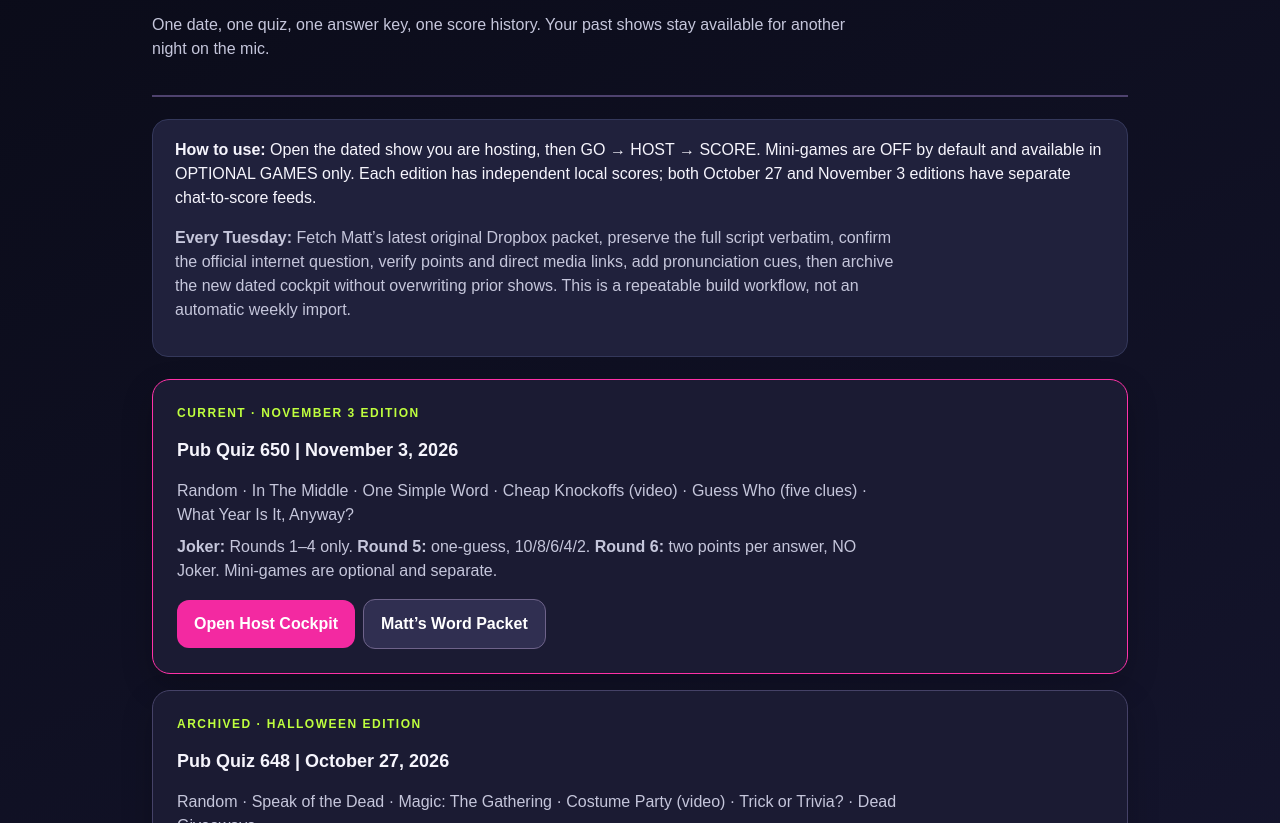
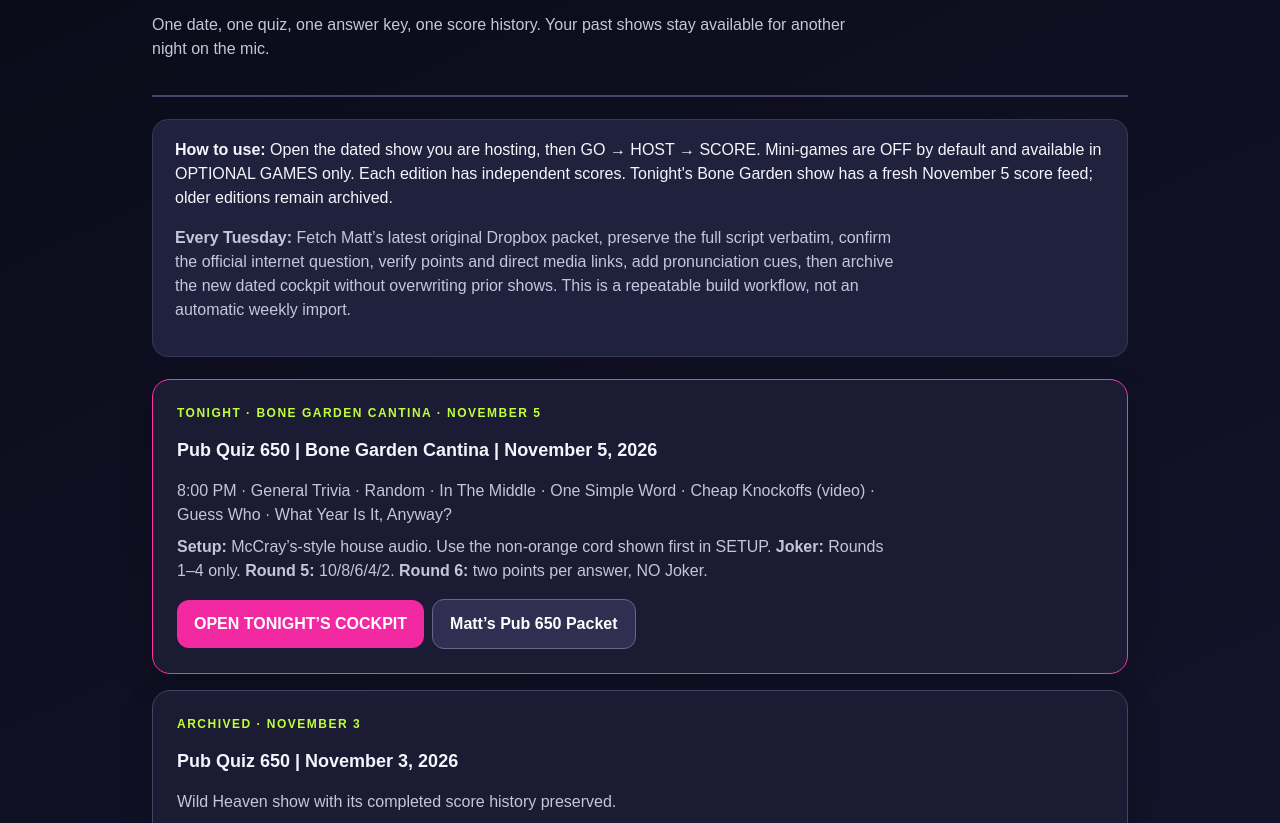
Before and after one commit to laurenbush305/scrambled-up-practice, a plain HTML site: page dst-archive/index.html in a window 1280 px wide. Shown: the part 129-952 px from the top of the page. Drawn offline with Linux system fonts and the light colour scheme.

Commit message:
Make Bone Garden Nov 5 the current trivia cockpit

```diff
--- a/dst-archive/index.html
+++ b/dst-archive/index.html
@@ -1,8 +1,9 @@
 <!doctype html><html lang="en"><head><meta charset="utf-8"><meta name="viewport" content="width=device-width,initial-scale=1"><title>Dirty South Trivia | Show Archive</title><style>
 :root{color-scheme:dark}*{box-sizing:border-box}body{margin:0;background:linear-gradient(155deg,#0a0b18,#191936);font:16px/1.5 Arial,sans-serif;color:#f6f5fd;min-height:100vh}main{max-width:1020px;margin:auto;padding:35px 22px 80px}header{padding:0 0 18px;border-bottom:2px solid #4e426e}small{letter-spacing:2px;color:#44bdfd;text-transform:uppercase;font-weight:900}h1{font-size:clamp(30px,6vw,52px);line-height:1.1;margin:10px 0}p{color:#c5c6db;max-width:720px}.note{background:#20213c;border:1px solid #34385b;border-radius:16px;padding:18px 22px;margin:22px 0}h2{font-size:18px}article{border:1px solid #454267;border-radius:18px;background:#1b1b33;padding:24px;margin:16px 0;box-shadow:0 12px 32px #0003}.new{border-color:#ff32a8}a{color:#fff;text-decoration:none;display:inline-block;padding:12px 17px;border-radius:12px;background:#f329a1;font-weight:900;margin:8px 8px 0 0}a.secondary{background:#302f51;border:1px solid #6e638a}.tag{font-weight:900;color:#bfff3e;font-size:12px;letter-spacing:1.5px}footer{color:#8d8fae;font-size:13px;margin-top:30px}article p{margin:8px 0}</style></head>
 <body><main><header><small>Dirty South Trivia · Private host workflow</small><h1>🎤 The Show Vault</h1><p>One date, one quiz, one answer key, one score history. Your past shows stay available for another night on the mic.</p></header>
-<div class="note"><b>How to use:</b> Open the dated show you are hosting, then GO → HOST → SCORE. Mini-games are OFF by default and available in OPTIONAL GAMES only. Each edition has independent local scores; both October 27 and November 3 editions have separate chat-to-score feeds.<p><b>Every Tuesday:</b> Fetch Matt’s latest original Dropbox packet, preserve the full script verbatim, confirm the official internet question, verify points and direct media links, add pronunciation cues, then archive the new dated cockpit without overwriting prior shows. This is a repeatable build workflow, not an automatic weekly import.</p></div>
-<article class="new"><div class="tag">CURRENT · NOVEMBER 3 EDITION</div><h2>Pub Quiz 650 | November 3, 2026</h2><p>Random · In The Middle · One Simple Word · Cheap Knockoffs (video) · Guess Who (five clues) · What Year Is It, Anyway?</p><p><b>Joker:</b> Rounds 1–4 only. <b>Round 5:</b> one-guess, 10/8/6/4/2. <b>Round 6:</b> two points per answer, NO Joker. Mini-games are optional and separate.</p><a href="/2026-11-03-650/">Open Host Cockpit</a><a class="secondary" href="https://www.dropbox.com/preview/Wild%20Heaven/Pub%20650/Pub%20Quiz%20650.docx" target="_blank" rel="noopener">Matt’s Word Packet</a></article>
+<div class="note"><b>How to use:</b> Open the dated show you are hosting, then GO → HOST → SCORE. Mini-games are OFF by default and available in OPTIONAL GAMES only. Each edition has independent scores. Tonight's Bone Garden show has a fresh November 5 score feed; older editions remain archived.<p><b>Every Tuesday:</b> Fetch Matt’s latest original Dropbox packet, preserve the full script verbatim, confirm the official internet question, verify points and direct media links, add pronunciation cues, then archive the new dated cockpit without overwriting prior shows. This is a repeatable build workflow, not an automatic weekly import.</p></div>
+<article class="new"><div class="tag">TONIGHT · BONE GARDEN CANTINA · NOVEMBER 5</div><h2>Pub Quiz 650 | Bone Garden Cantina | November 5, 2026</h2><p>8:00 PM · General Trivia · Random · In The Middle · One Simple Word · Cheap Knockoffs (video) · Guess Who · What Year Is It, Anyway?</p><p><b>Setup:</b> McCray’s-style house audio. Use the non-orange cord shown first in SETUP. <b>Joker:</b> Rounds 1–4 only. <b>Round 5:</b> 10/8/6/4/2. <b>Round 6:</b> two points per answer, NO Joker.</p><a href="/2026-11-05-650/">OPEN TONIGHT’S COCKPIT</a><a class="secondary" href="https://www.dropbox.com/preview/Wild%20Heaven/Pub%20650/Pub%20Quiz%20650.docx" target="_blank" rel="noopener">Matt’s Pub 650 Packet</a></article>
+<article><div class="tag">ARCHIVED · NOVEMBER 3</div><h2>Pub Quiz 650 | November 3, 2026</h2><p>Wild Heaven show with its completed score history preserved.</p><a href="/2026-11-03-650/">Open Archived Host Cockpit</a></article>
 <article ><div class="tag">ARCHIVED · HALLOWEEN EDITION</div><h2>Pub Quiz 648 | October 27, 2026</h2><p>Random · Speak of the Dead · Magic: The Gathering · Costume Party (video) · Trick or Trivia? · Dead Giveaways</p><a href="/2026-10-27-648/">Open Host Cockpit</a><p class="small">Matt’s source packet: Dropbox / Wild Heaven / Pub 648 / Pub Quiz 648.docx. Both mini-games are available inside the OPTIONAL GAMES tab if ever needed.</p></article>
 <article><div class="tag">ARCHIVED</div><h2>Pub Quiz 646 | October 20, 2026</h2><p>Random · Please Make It Stop · Out For Blood · One-Star Accommodations · I, Robot or I Read It on the Internet? · Rock the Vote</p><a href="/2026-10-20-646/">Open Archived Show</a></article>
 <article><div class="tag">ARCHIVED · RECOVERED FROM GITHUB</div><h2>Pub Quiz 644 | October 13, 2026</h2><p>Recovered the saved hosting cockpit from its historical source-code revision, separate from later shows.</p><a href="/2026-10-13-644/">Open Archived Show</a></article>
```
